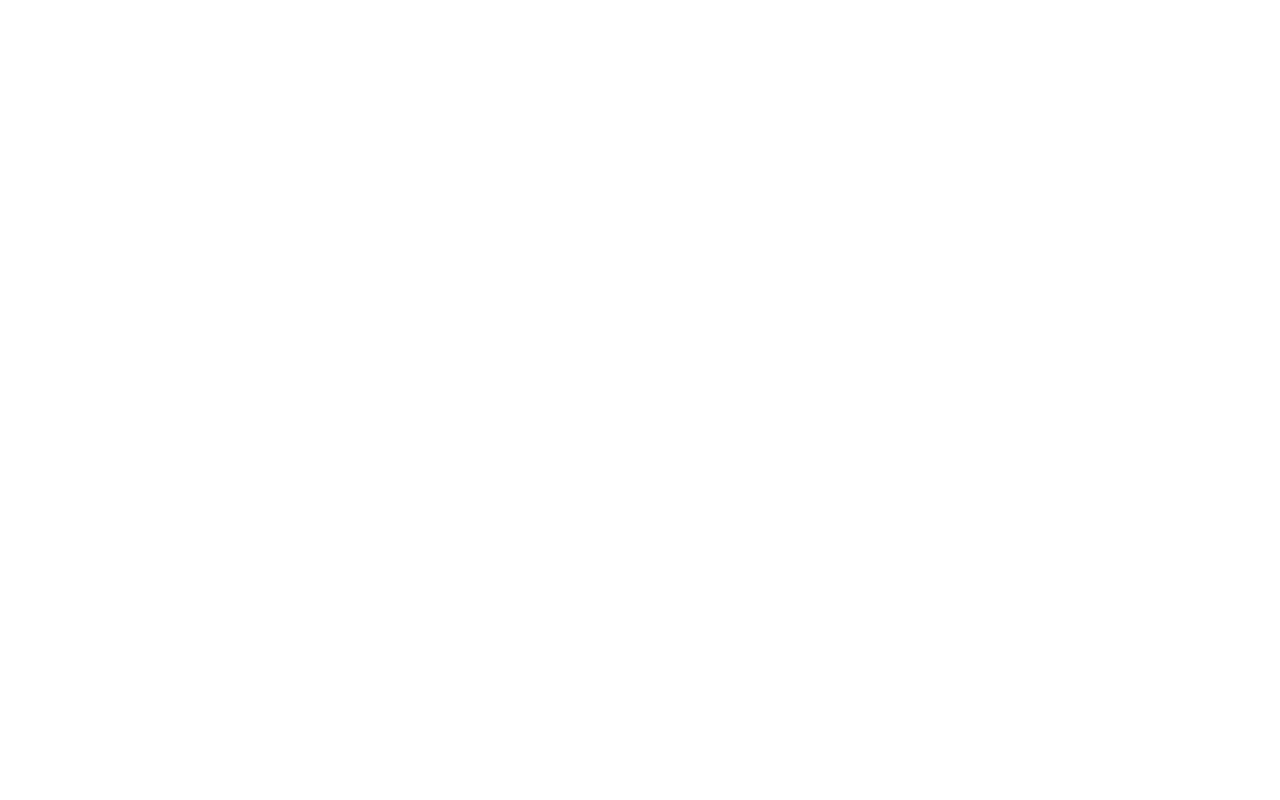
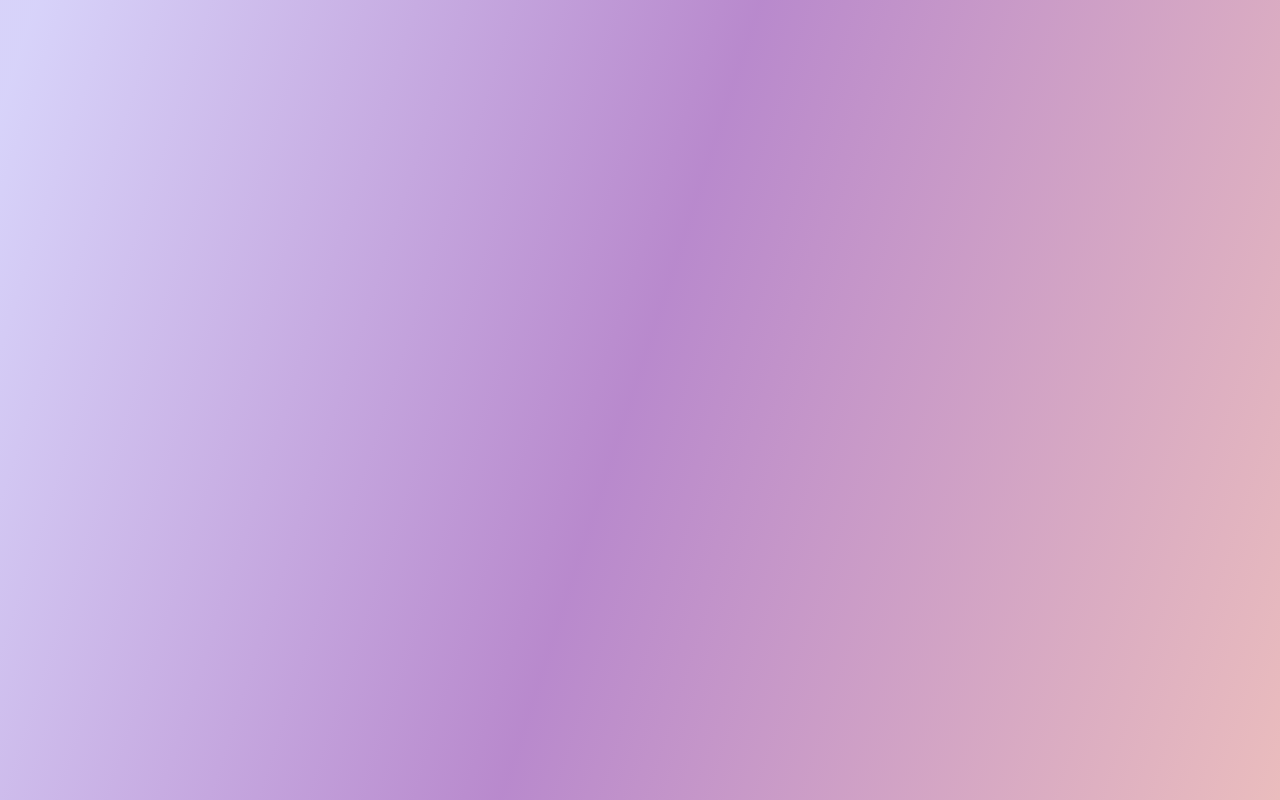
Before and after one commit to meryem9907/weatherapp, a plain HTML site: page index.html in a window 1280 px wide. Drawn offline with Linux system fonts and the light colour scheme; the site is published under a folder, as on GitHub Pages, so addresses that start at the root find nothing.

Commit message:
new dist version

```diff
--- a/index.html
+++ b/index.html
@@ -2,12 +2,12 @@
 <html lang="de" data-theme="light">
     <head>
         <meta charset="UTF-8">
-        <link rel="stylesheet" href="/resources/styles/styles-e49d6575a1a694aa.css" integrity="sha384-sxpmQANMdqJNLlQ4gvA64aJBX+L3lTi6QdqLDBciwmPRdwe6uX5WQSpKAwHrPjhJ"/>
-        <link rel="stylesheet" href="/bulma-c71e82cbd7951589.css" integrity="sha384-fdsMlJCSXs3Vf9O77N8HIlGDiB4559jpmkzmvpM560A3nbPuv432uvXWVnah6RaV"/>
+        <link rel="stylesheet" href="./resources/styles/styles-e49d6575a1a694aa.css" integrity="sha384-sxpmQANMdqJNLlQ4gvA64aJBX+L3lTi6QdqLDBciwmPRdwe6uX5WQSpKAwHrPjhJ"/>
+        <link rel="stylesheet" href="./bulma-c71e82cbd7951589.css" integrity="sha384-fdsMlJCSXs3Vf9O77N8HIlGDiB4559jpmkzmvpM560A3nbPuv432uvXWVnah6RaV"/>
 
 <script type="module">
-import init, * as bindings from '/weatherapp-8f9f882dfdbce382.js';
-const wasm = await init({ module_or_path: '/weatherapp-8f9f882dfdbce382_bg.wasm' });
+import init, * as bindings from './weatherapp-8f9f882dfdbce382.js';
+const wasm = await init({ module_or_path: './weatherapp-8f9f882dfdbce382_bg.wasm' });
 
 
 window.wasmBindings = bindings;
@@ -18,7 +18,7 @@ dispatchEvent(new CustomEvent("TrunkApplicationStarted", {detail: {wasm}}));
 </script>
         <link href="https://fonts.googleapis.com/css2?family=Inter&display=swap" rel="stylesheet">
         <title>Wetter</title>
-    <link rel="modulepreload" href="/weatherapp-8f9f882dfdbce382.js" crossorigin="anonymous" integrity="sha384-Yp9GyGjULoscbZFN/V4GS4CNHF+D5ChTRh8ILbI4PNC9j9H8EBSk3ZQgUhmrswfP"><link rel="preload" href="/weatherapp-8f9f882dfdbce382_bg.wasm" crossorigin="anonymous" integrity="sha384-CdIq9zyPDJolQHOGfEYg+z8zVW9AklyW+3ljxcVBLgCKw+ThC3Uicn5UBt212Xwp" as="fetch" type="application/wasm"></head>
+    <link rel="modulepreload" href="./weatherapp-8f9f882dfdbce382.js" crossorigin="anonymous" integrity="sha384-Yp9GyGjULoscbZFN/V4GS4CNHF+D5ChTRh8ILbI4PNC9j9H8EBSk3ZQgUhmrswfP"><link rel="preload" href="./weatherapp-8f9f882dfdbce382_bg.wasm" crossorigin="anonymous" integrity="sha384-CdIq9zyPDJolQHOGfEYg+z8zVW9AklyW+3ljxcVBLgCKw+ThC3Uicn5UBt212Xwp" as="fetch" type="application/wasm"></head>
     <body>
     </body>
 </html>
```
